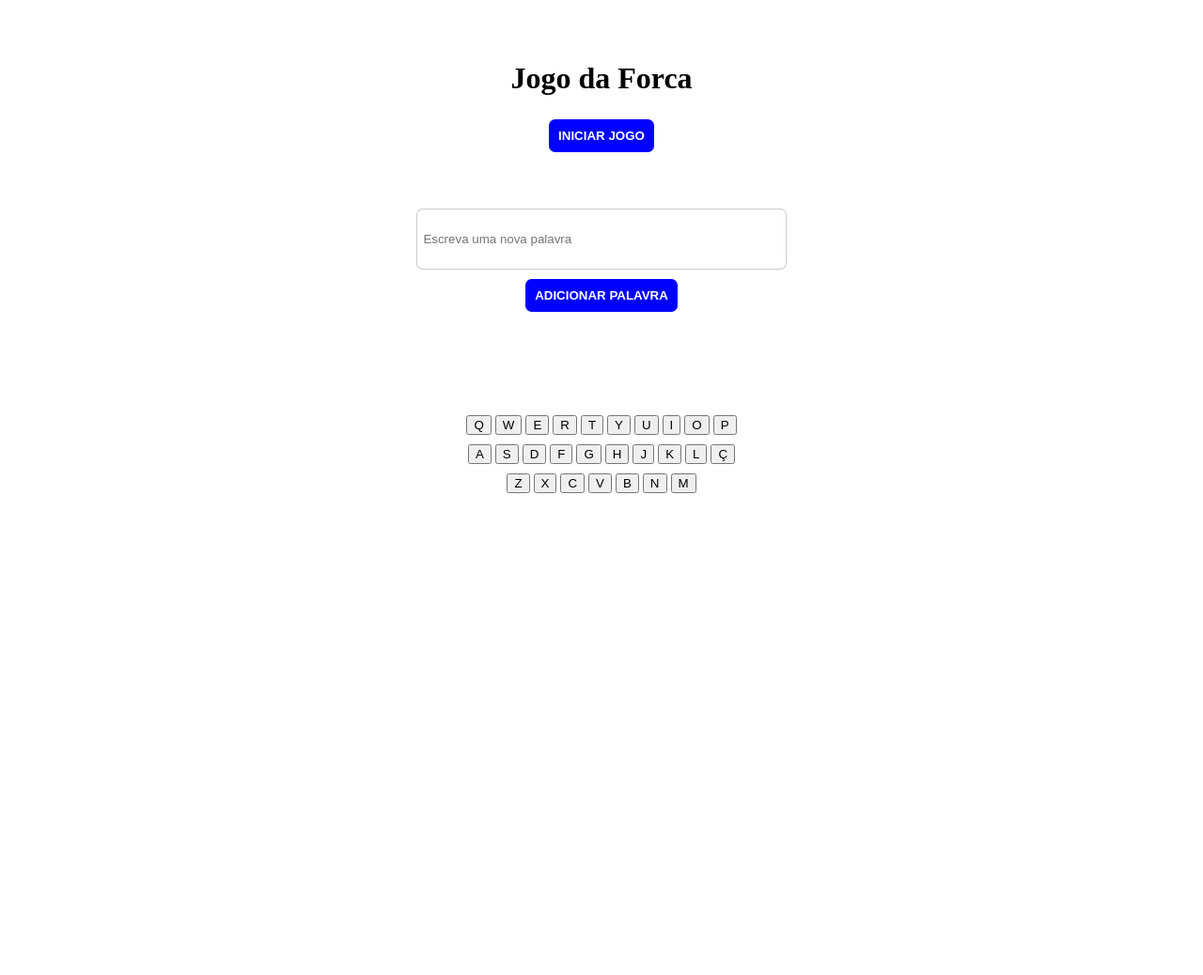
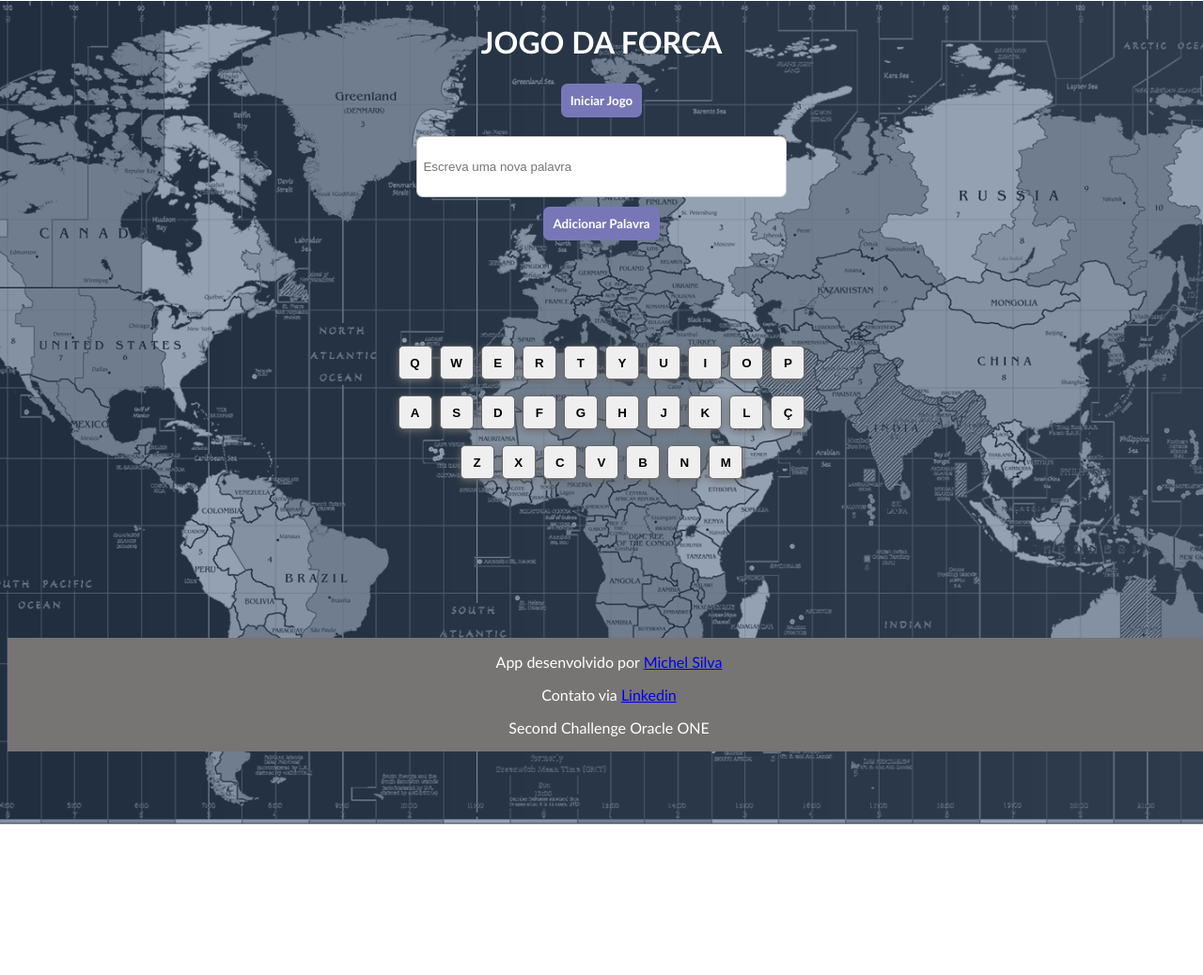
Before and after one commit to michelabs/second-challenge-ONE, a plain HTML site: page index.html in a window 1280 px wide. Shown: the whole page at 94% size. After the commit the page ends 878 px from the top, so only its background shows below. Drawn offline with Linux system fonts and the light colour scheme.

Commit message:
second commit - ajustando código

```diff
--- /dev/null
+++ b/css/style.css
@@ -0,0 +1,83 @@
+body{
+  background-image: url("img/MAPA_MUNDI_AZUL.png");
+  background-repeat: no-repeat;
+  background-size: cover;
+  background-position: center center;
+  font-family: 'Gill Sans', 'Gill Sans MT', Calibri, 'Trebuchet MS', sans-serif;
+}
+
+.titulo {
+  padding: 15px;
+  width: 30vw;
+  margin: auto;
+  color: white;
+
+}
+
+.btn {
+  border: 5px;
+  color: white;
+  font-weight: bold;
+  font-family: 'Gill Sans', 'Gill Sans MT', Calibri, 'Trebuchet MS', sans-serif;
+  background-color: rgb(119, 119, 184);
+  padding: 10px;
+  margin-top: 10px;
+  margin-bottom: 10px;
+  border-radius: 0.5em;
+}
+
+
+.text-input {
+  border-radius: 0.5em;
+  border: 1px solid rgba(0, 0, 0, 0.2);
+  display: block;
+  padding: 0.5em;
+  width: 30%;
+  height: 50px;
+  margin-left: auto;
+  margin-right: auto;
+}
+
+#palavra-secreta{
+    display: flex;
+    flex-direction: row;
+    justify-content: center;
+    align-items: center;
+    font-size: 1em;
+    margin-top: 30px;
+}
+
+.letras{
+    width: 24px;
+    text-align: center;
+    border-bottom: 2px solid white;
+    color: white;
+    padding: 2px;
+    margin-left: 2px;
+    margin-right: 2px;
+}
+
+.teclas button{
+  width: 36px;
+  height: 36px;
+  margin: 2px;
+  margin-bottom: 5px;
+  cursor: pointer;
+  box-shadow:  0px 2px 8px dimgray;
+  border-radius: 5px;
+  border: 1px solid dimgrey;
+  color: black;
+  font-family: 'Ubuntu', sans-serif;
+  font-weight: 900;
+}
+
+.footer {
+  background-color: rgb(119, 116, 116);
+
+  font-family: 'Gill Sans', 'Gill Sans MT', Calibri, 'Trebuchet MS', sans-serif;
+  color: white;
+  width: 100%;
+  bottom: 0;
+
+  position: fixed;
+}
--- a/forca.js
+++ b/forca.js
@@ -4,12 +4,9 @@ let listaDinamica = [];
 
 const palavras = ["BRASIL", "ARGENTINA", "CHILE", "BOLIVIA", "VENEZUELA"];
 
+// inicia o jogo sorteando uma palavra secreta
 iniciaJogo();
-
-
-// inicia o jogo sorteando uma palavra secreta
 function iniciaJogo(){
-
 	document.getElementById("iniciar-jogo").addEventListener("click", function(event){
 	event.preventDefault;
 	criarPalavraSecreta();
@@ -19,7 +16,6 @@ function iniciaJogo(){
 
 // sorteia a palavra secreta
 function criarPalavraSecreta(){
-
 	const indexPalavra = parseInt(Math.random() * palavras.length);
 	this.palavraSecretaSorteada = palavras[indexPalavra];
 	console.log(this.palavraSecretaSorteada);
@@ -27,8 +23,6 @@ function criarPalavraSecreta(){
 
 // monta a quantidade de traços na tela
 function montarPalavraNaTela(){
-
-
 	const palavraTela = document.getElementById("palavra-secreta");
 	palavraTela.innerHTML = "";
 
@@ -43,6 +37,7 @@ function montarPalavraNaTela(){
     }
 }
 
+// chega se a letra escolhida, faz parte da palavra secreta
 function verificarLetraEscolhida(letra){
 	if(tentativas > 0){
 	mudarStyleLetra("letra-" + letra);
@@ -51,21 +46,24 @@ function verificarLetraEscolhida(letra){
 	}
 }
 
+// muda o estilo da letra, quando a letra é escolhida
 function mudarStyleLetra(tecla){
 	document.getElementById(tecla).style.background = "red";
     document.getElementById(tecla).style.color = "white";
 }
 
-
+// método para comparação entre a palavra secreta, e o array temporário armazenado na lista dinâmica
 function compararListas(letra){
-
 	const posicao = this.palavraSecretaSorteada.indexOf(letra);
 	console.log(posicao);
 	console.log(this.palavraSecretaSorteada);
 	console.log(this.palavraSecretaSorteada.length);
 		if(posicao < 0){
 			tentativas--;
-	//aparecer imagem
+			if(tentativas == 0) {
+				alert ("Você perdeu! a palavra correta era: " + this.palavraSecretaSorteada)
+				location.reload();
+			}
 		} else {
 			for (i = 0; i < this.palavraSecretaSorteada.length; i++) {
 				if (this.palavraSecretaSorteada[i] == letra){
@@ -73,7 +71,6 @@ function compararListas(letra){
 				}
 			}
 		}
-
 	let vitoria = true;
 	for (i = 0; i < this.palavraSecretaSorteada.length; i++){
 		if (this.palavraSecretaSorteada[i] != listaDinamica[i]){
@@ -82,7 +79,7 @@ function compararListas(letra){
 	}
 
 	if (vitoria == true){
-	 alert ("Você ganhou");
-	tentativas = 0;
+	 alert ("Você ganhou! A palavra correta era: " + this.palavraSecretaSorteada);
+	 location.reload();
 	}
 }
--- a/index.html
+++ b/index.html
@@ -1,30 +1,24 @@
 <!DOCTYPE html>
-<html lang="en">
+<html lang="pt-br">
   <head>
     <meta charset="UTF-8" />
     <meta name="viewport" content="width=device-width, initial-scale=1.0" />
     <meta http-equiv="X-UA-Compatible" content="ie=edge" />
-    <title>Jogo da Forca</title>
-    <link rel="stylesheet" href="style.css">
+    <title>Diverte Fácil</title>
+    <link rel="stylesheet" href="css/style.css">
   </head>
   <body>
-    <div style="text-align:center; margin: 50px 0px;">
-      <h1 class="titulo">Jogo da Forca</h1>
-      <button class="btn" id="iniciar-jogo">INICIAR JOGO</button>
+    <div style="text-align:center; margin: 10px 0px;">
+      <h1 class="titulo">JOGO DA FORCA</h1>
+      <button class="btn" id="iniciar-jogo">Iniciar Jogo</button>
     </div>
     <div style="text-align:center">
       <input class="text-input" type="text" id="input-nova-palavra" placeholder="Escreva uma nova palavra">
-      <button class="btn" id="nova-palavra">ADICIONAR PALAVRA</button>
+      <button class="btn" id="nova-palavra">Adicionar Palavra</button>
     </div>
     <div class="container" style="text-align:center; margin: 50px 0px;">
 	<div id="palavra-secreta">
-            <!-- <div class="letras">A</div>
-            <div class="letras">F</div>
-            <div class="letras">G</div>
-            <div class="letras">A</div>
-            <div class="letras">S</div>
-            <div class="letras">M</div> -->
-        </div>
+    </div>
 	<div id="teclado">
 	<div class="teclas" style="text-align:center; margin: 50px 0px;">
 		<button id="letra-Q" onclick="verificarLetraEscolhida('Q')">Q</button>
@@ -32,7 +26,7 @@
 		<button id="letra-E" onclick="verificarLetraEscolhida('E')">E</button>
 		<button id="letra-R" onclick="verificarLetraEscolhida('R')">R</button>
 		<button id="letra-T" onclick="verificarLetraEscolhida('T')">T</button>
-		<button id="letra-Y"onclick="verificarLetraEscolhida('Y')">Y</button>
+		<button id="letra-Y" onclick="verificarLetraEscolhida('Y')">Y</button>
 		<button id="letra-U" onclick="verificarLetraEscolhida('U')">U</button>
 		<button id="letra-I" onclick="verificarLetraEscolhida('I')">I</button>
 		<button id="letra-O" onclick="verificarLetraEscolhida('O')">O</button>
@@ -58,8 +52,17 @@
 		<button id="letra-M" onclick="verificarLetraEscolhida('M')">M</button>
 	</div>
     <div style="text-align:center;">
-    <canvas id="forca" height="500px" width="1200px"></canvas>
+    <canvas id="forca" height="300px" width="1200px"></canvas>
     </div>
+	<footer class="footer">
+		<div class="main" style="text-align:center">
+			<div class="content">
+			  <p className="text-light">App desenvolvido por <a href="https://github.com/michelabs" target="_blank" rel="noreferrer">Michel Silva</a></p>
+			  <p className="text-light">Contato via <a href="https://linkedin.com/in/michelabs" target="_blank" rel="noreferrer"> Linkedin </a></p>
+			  <p className="text-light">Second Challenge Oracle ONE<br/></p>
+			</div>
+		  </div>
+	  </footer>
 
     <!-- <script type="text/javascript" src="canvas.js"></script> -->
     <script type="text/javascript" src="forca.js"></script>
--- a/style.css
+++ /dev/null
@@ -1,48 +0,0 @@
-
-.titulo {
-  padding: 15px;
-  width: 30vw;
-  margin: auto;
-
-}
-
-.btn {
-  border: 0;
-  color: white;
-  font-weight: bold;
-  background-color: blue;
-  padding: 10px;
-  margin-top: 10px;
-  margin-bottom: 10px;
-  border-radius: 0.5em;
-}
-
-.text-input {
-  border-radius: 0.5em;
-  border: 1px solid rgba(0, 0, 0, 0.2);
-  display: block;
-  padding: 0.5em;
-  width: 30%;
-  height: 50px;
-  margin-left: auto;
-  margin-right: auto;
-}
-
-#palavra-secreta{
-    display: flex;
-    flex-direction: row;
-    justify-content: center;
-    align-items: center;
-    font-size: 1em;
-    margin-top: 30px;
-}
-
-.letras{
-    width: 16px;
-    text-align: center;
-    border-bottom: 2px solid black;
-    color: black;
-    padding: 2px;
-    margin-left: 2px;
-    margin-right: 2px;
-}
```
Also changed, not shown: css/img/MAPA_MUNDI_AZUL.png (added). Lines whose indentation alone changed are shown as unchanged.
